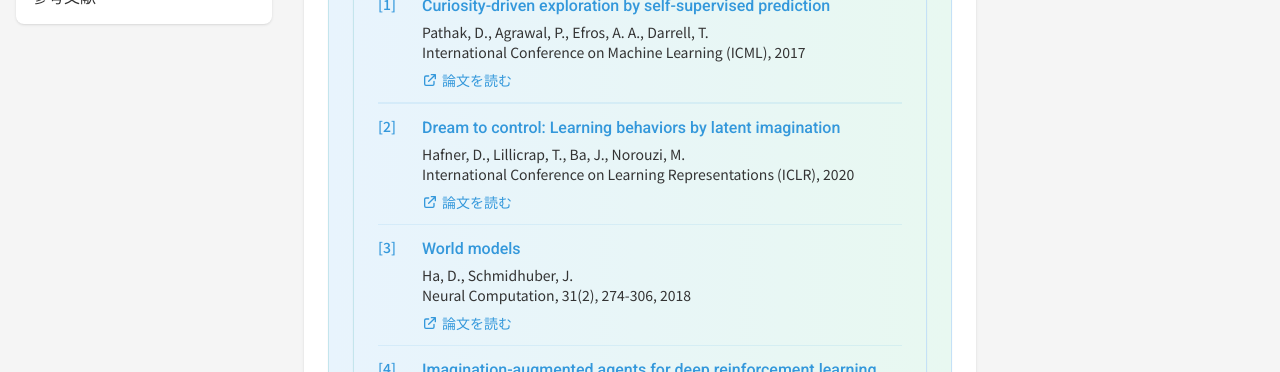
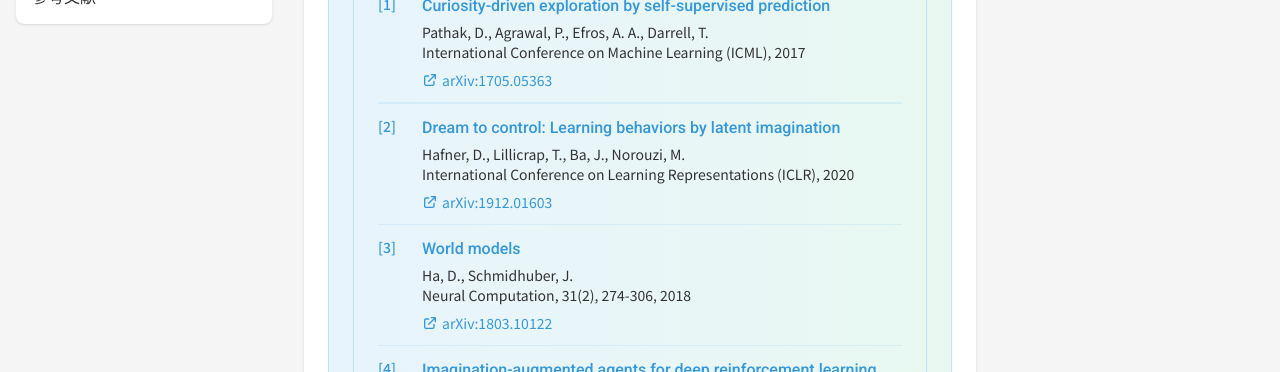
Before and after one commit to KyosukeIchikawa/ai_agent_articles, a Next.js app: page /references in a window 1280 px wide. Shown: the part 428-800 px from the top of the page. Built offline with nearby package versions, Linux system fonts and the light colour scheme.

Commit message:
参考文献ページのリンク表示を改善: arXiv IDやDOI値などを明示

```diff
--- a/src/components/ReferenceItem.js
+++ b/src/components/ReferenceItem.js
@@ -1,4 +1,44 @@
 import React from 'react';
+
+/**
+ * URLからarXiv IDを抽出する関数
+ * @param {string} url - 論文のURL
+ * @returns {string|null} arXiv IDまたはnull
+ */
+function extractArxivId(url) {
+  if (!url) return null;
+  // arXivのURLからIDを抽出（例：https://arxiv.org/abs/1705.05363）
+  const arxivRegex = /arxiv\.org\/abs\/([0-9.]+)(v[0-9]+)?/i;
+  const match = url.match(arxivRegex);
+  return match ? match[1] + (match[2] || '') : null;
+}
+
+/**
+ * リンクタイプを判定する関数
+ * @param {string} url - 論文のURL
+ * @returns {string} リンクタイプの表示名
+ */
+function getLinkType(url) {
+  if (!url) return '';
+
+  if (url.includes('arxiv.org')) {
+    const arxivId = extractArxivId(url);
+    return arxivId ? `arXiv:${arxivId}` : 'arXiv';
+  } else if (url.includes('proceedings.mlr.press')) {
+    return 'PMLR';
+  } else if (url.includes('github.com')) {
+    return 'GitHub';
+  } else if (url.includes('openreview.net')) {
+    return 'OpenReview';
+  } else if (url.includes('acm.org')) {
+    return 'ACM DL';
+  } else if (url.includes('ieee.org') || url.includes('ieeexplore')) {
+    return 'IEEE Xplore';
+  }
+
+  // その他のURLの場合
+  return '論文リンク';
+}
 
 /**
  * 参考文献アイテムのコンポーネント
@@ -42,7 +82,7 @@
                   <svg xmlns="http://www.w3.org/2000/svg" className="h-4 w-4 mr-1" fill="none" viewBox="0 0 24 24" stroke="currentColor">
                     <path strokeLinecap="round" strokeLinejoin="round" strokeWidth={2} d="M10 6H6a2 2 0 00-2 2v10a2 2 0 002 2h10a2 2 0 002-2v-4M14 4h6m0 0v6m0-6L10 14" />
                   </svg>
-                  論文を読む
+                  {getLinkType(reference.url)}
                 </a>
               )}
               {reference.doi && (
@@ -55,7 +95,7 @@
                   <svg xmlns="http://www.w3.org/2000/svg" className="h-4 w-4 mr-1" fill="none" viewBox="0 0 24 24" stroke="currentColor">
                     <path strokeLinecap="round" strokeLinejoin="round" strokeWidth={2} d="M13 16h-1v-4h-1m1-4h.01M21 12a9 9 0 11-18 0 9 9 0 0118 0z" />
                   </svg>
-                  DOI
+                  DOI:{reference.doi}
                 </a>
               )}
             </div>
```
